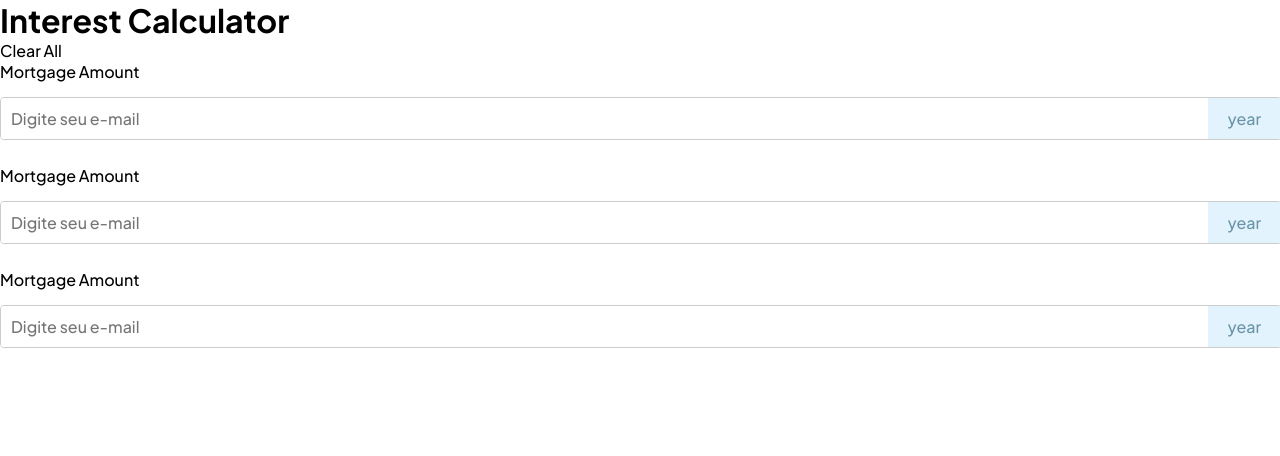
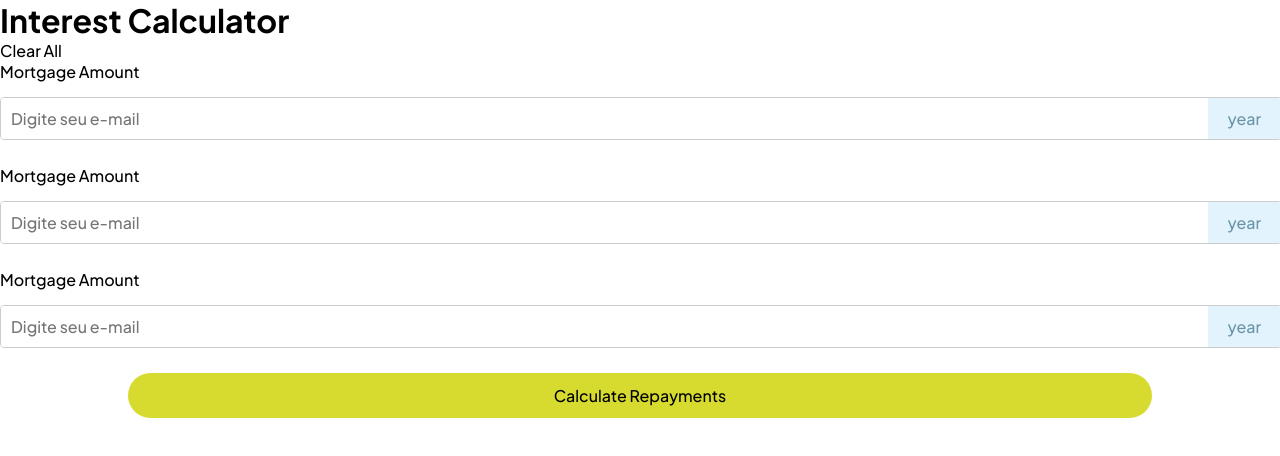
Before and after one commit to allmuniz/interest-calculator, an Angular app: page /dashboard in a window 1280 px wide. Shown: the top 456 px of the page. Built offline with nearby package versions, Linux system fonts and the light colour scheme.

Commit message:
feat: Creating initial structure for button

```diff
--- a/src/app/components/button/button.component.css
+++ b/src/app/components/button/button.component.css
@@ -0,0 +1,17 @@
+button {
+    width: 80%;
+    min-width: 100px;
+    height: 45px;
+    padding: 8px;
+    display: block;
+    margin: auto;
+    border-radius: 25px;
+    border: none;
+    box-shadow: 0px 0px 20px -20px;
+
+    cursor: pointer;
+    background-color: var(--color-primary-lime);
+    transition: all 0.2s ease-in-out 0ms;
+    font-family: var(--font-family-primary);
+    font-size: 16px;
+}
--- a/src/app/components/button/button.component.html
+++ b/src/app/components/button/button.component.html
@@ -1 +1,3 @@
-<p>button works!</p>
+<button>
+    Calculate Repayments
+</button>
--- a/src/app/pages/dashboard/dashboard.component.html
+++ b/src/app/pages/dashboard/dashboard.component.html
@@ -7,6 +7,9 @@
         <app-input></app-input>
         <app-input></app-input>
         <app-input></app-input>
+
+        <app-button></app-button>
+
     </section>
 
 </main>
--- a/src/app/pages/dashboard/dashboard.component.ts
+++ b/src/app/pages/dashboard/dashboard.component.ts
@@ -1,9 +1,10 @@
 import { Component } from '@angular/core';
 import { InputComponent } from "../../components/input/input.component";
+import { ButtonComponent } from "../../components/button/button.component";
 
 @Component({
   selector: 'app-dashboard',
-  imports: [InputComponent],
+  imports: [InputComponent, ButtonComponent],
   templateUrl: './dashboard.component.html',
   styleUrl: './dashboard.component.css'
 })
```
